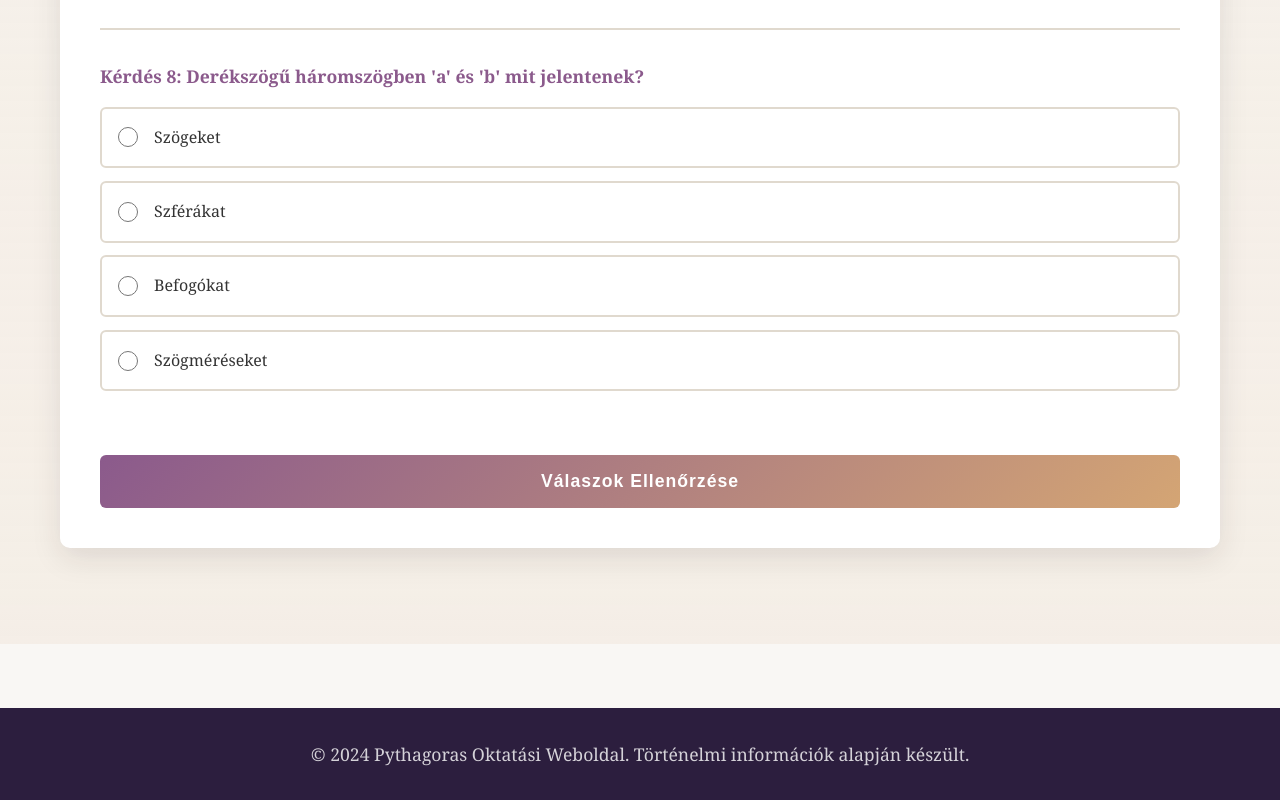
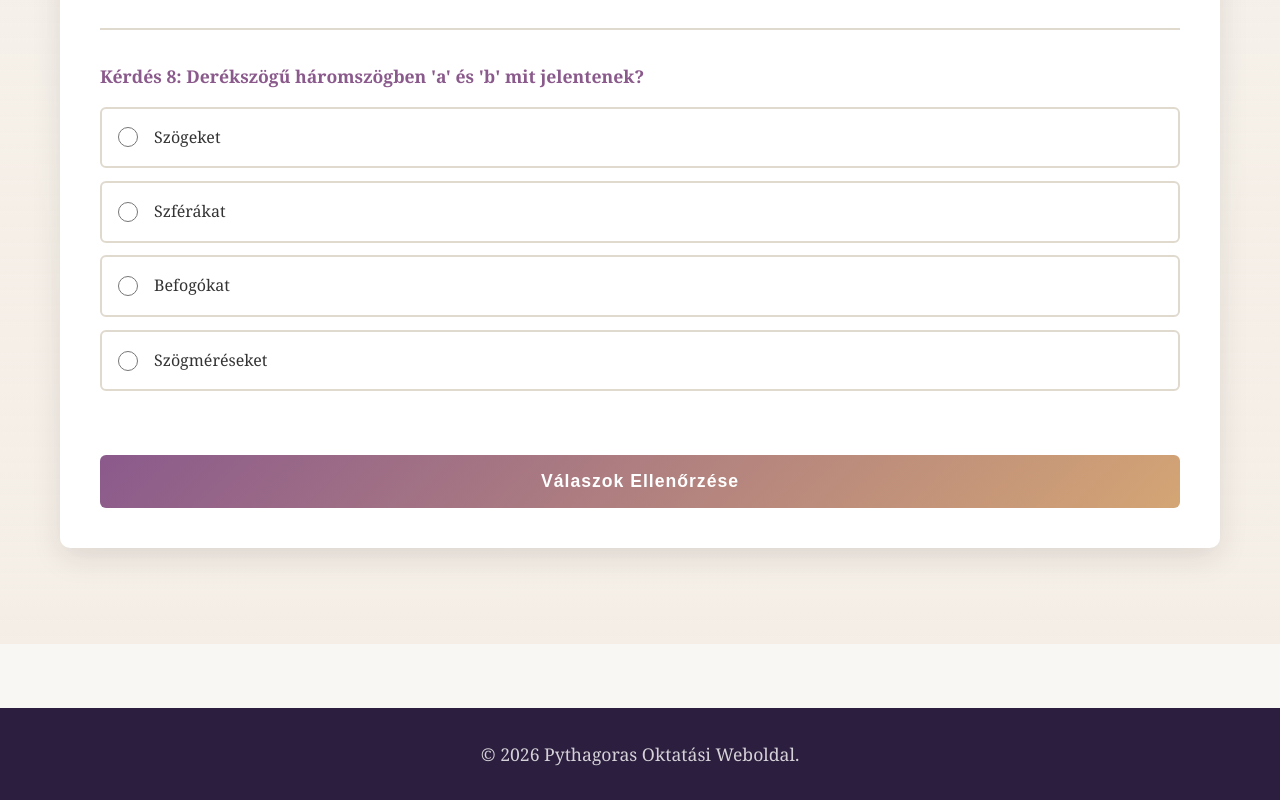
Before and after one commit to dominiktopchick/pythagoras, a plain HTML site: page index.html in a window 1280 px wide. Shown: the part 7175-7975 px from the top of the page. Drawn offline with Linux system fonts and the light colour scheme.

Commit message:
Update index.html

```diff
--- a/index.html
+++ b/index.html
@@ -214,7 +214,7 @@
     <!-- Footer -->
     <footer class="footer">
         <div class="container">
-            <p>&copy; 2024 Pythagoras Oktatási Weboldal. Történelmi információk alapján készült.</p>
+            <p>&copy; 2026 Pythagoras Oktatási Weboldal.</p>
         </div>
     </footer>
 
```
